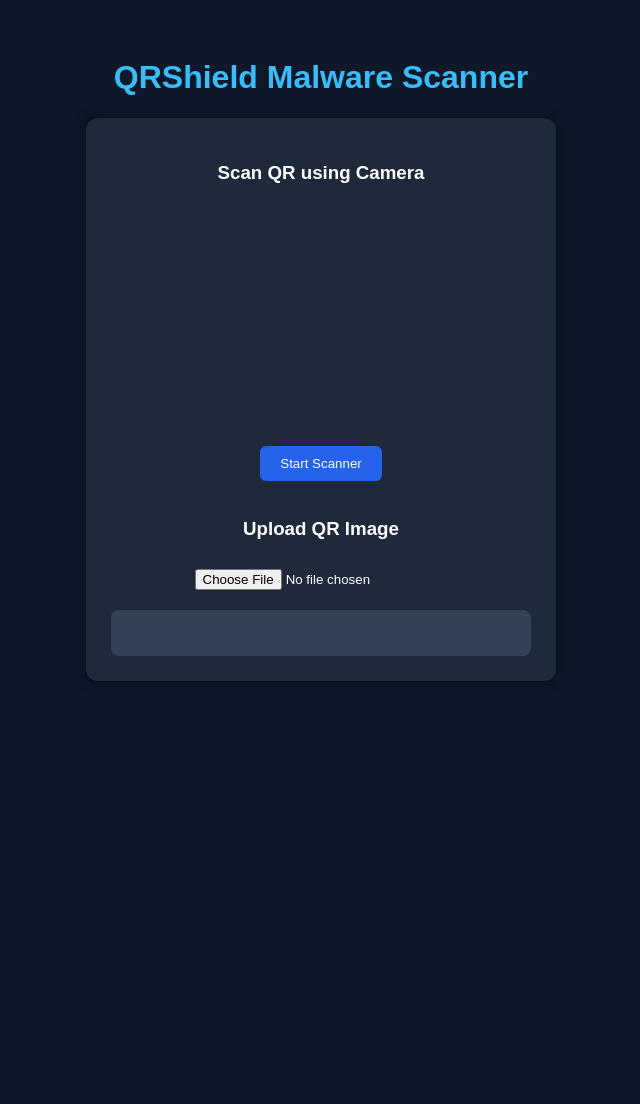
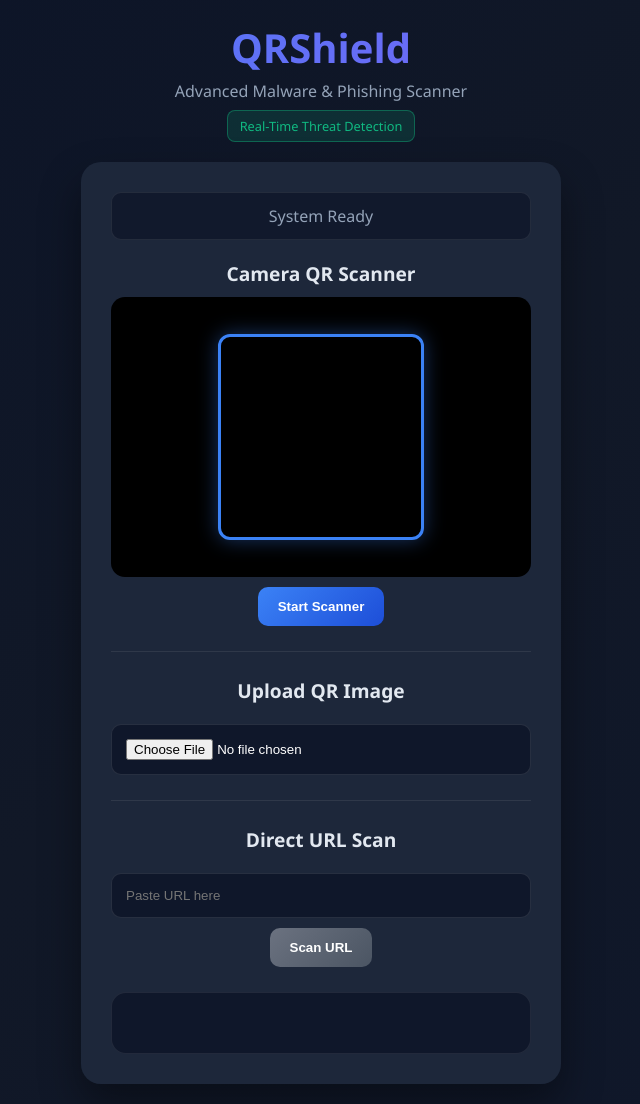
Before and after one commit to turangibunny-ai/QRShield, a Flask app: page / in a window 1280 px wide. Shown: the whole page, without its empty margins (319-959 px from the left). Before the commit the page ends 681 px from the top, so only its background shows below. Run offline with Flask 3, Linux system fonts and the light colour scheme; some libraries are stand-ins or nearby versions.

Commit message:
update files

```diff
--- a/templates/index.html
+++ b/templates/index.html
@@ -1,186 +1,285 @@
+
 <!DOCTYPE html>
-
 <html>
 <head>
 <title>QRShield Security Scanner</title>
+
+<script src="https://unpkg.com/html5-qrcode"></script>
 <script src="https://cdn.jsdelivr.net/npm/jsqr/dist/jsQR.js"></script>
 
 <style>
+
+*{
+margin:0;
+padding:0;
+box-sizing:border-box;
+}
+
 body{
-font-family:Arial;
-background:#0f172a;
-color:white;
+font-family:Segoe UI;
+background:linear-gradient(135deg,#0c1428,#111827,#0f172a);
+color:#e2e8f0;
+min-height:100vh;
+padding:20px;
+}
+
+.main-header{
 text-align:center;
-padding:30px;
+margin-bottom:20px;
 }
 
 h1{
-color:#38bdf8;
+font-size:2.5rem;
+background:linear-gradient(135deg,#3b82f6,#8b5cf6);
+-webkit-background-clip:text;
+-webkit-text-fill-color:transparent;
+}
+
+.subtitle{
+color:#94a3b8;
+margin-top:5px;
+}
+
+.badge{
+display:inline-block;
+padding:6px 12px;
+background:rgba(16,185,129,0.15);
+border:1px solid rgba(16,185,129,0.4);
+border-radius:8px;
+font-size:0.8rem;
+color:#10b981;
+margin-top:8px;
+}
+
+.status-bar{
+background:rgba(15,23,42,0.8);
+border:1px solid rgba(255,255,255,0.08);
+padding:12px;
+border-radius:10px;
+text-align:center;
+margin-bottom:20px;
+color:#94a3b8;
 }
 
 .container{
-background:#1e293b;
-padding:25px;
-border-radius:12px;
-width:420px;
+background:rgba(30,41,59,0.95);
+padding:30px;
+border-radius:20px;
+max-width:480px;
 margin:auto;
-box-shadow:0 0 12px rgba(0,0,0,0.6);
+box-shadow:0 20px 40px rgba(0,0,0,0.4);
 }
 
-video{
-border-radius:8px;
+.section-title{
+margin-top:20px;
+margin-bottom:10px;
+font-size:1.2rem;
+text-align:center;
+}
+
+#reader{
+width:100%!important;
+height:280px;
+margin:auto;
+border-radius:14px;
+background:black;
+position:relative;
+overflow:hidden;
+}
+
+#reader::after{
+content:"";
+position:absolute;
+top:50%;
+left:50%;
+width:200px;
+height:200px;
+transform:translate(-50%,-50%);
+border:3px solid #3b82f6;
+border-radius:12px;
+box-shadow:0 0 20px rgba(59,130,246,0.4);
+pointer-events:none;
+}
+
+.button-group{
+display:flex;
+justify-content:center;
+gap:10px;
+flex-wrap:wrap;
 margin-top:10px;
 }
 
 button{
-background:#2563eb;
-color:white;
 border:none;
-padding:10px 20px;
-margin-top:10px;
-border-radius:6px;
+padding:12px 20px;
+border-radius:10px;
 cursor:pointer;
+font-weight:600;
 }
 
-button:hover{
-background:#1d4ed8;
+.btn-primary{
+background:linear-gradient(135deg,#3b82f6,#1d4ed8);
+color:white;
+}
+
+.btn-secondary{
+background:linear-gradient(135deg,#6b7280,#4b5563);
+color:white;
 }
 
 input{
+width:100%;
+padding:14px;
 margin-top:10px;
+border-radius:10px;
+border:1px solid rgba(255,255,255,0.1);
+background:#0f172a;
+color:white;
+}
+
+.divider{
+height:1px;
+background:rgba(255,255,255,0.08);
+margin:25px 0;
 }
 
 #resultBox{
-margin-top:20px;
-padding:15px;
-border-radius:8px;
-background:#334155;
+margin-top:25px;
+padding:25px;
+border-radius:15px;
+background:rgba(15,23,42,0.9);
+border:1px solid rgba(255,255,255,0.08);
+text-align:center;
 }
 
-.safe{
-color:#22c55e;
-font-weight:bold;
-font-size:18px;
+#urlText{
+font-size:0.9rem;
+color:#94a3b8;
+word-break:break-all;
+margin-bottom:10px;
 }
 
-.danger{
-color:#ef4444;
-font-weight:bold;
-font-size:18px;
+#result{
+font-size:1.5rem;
+margin-top:5px;
 }
 
-.suspicious{
-color:#f59e0b;
-font-weight:bold;
-font-size:18px;
+.safe{color:#10b981}
+.danger{color:#ef4444}
+.suspicious{color:#f59e0b}
+
+#causes{
+margin-top:10px;
+font-size:0.9rem;
+color:#fca5a5;
 }
 
 .loader{
-border:5px solid #334155;
-border-top:5px solid #38bdf8;
+border:4px solid rgba(255,255,255,0.1);
+border-top:4px solid #3b82f6;
 border-radius:50%;
 width:40px;
 height:40px;
 animation:spin 1s linear infinite;
-margin:auto;
+margin:15px auto;
 }
 
 @keyframes spin{
-0%{transform:rotate(0deg)}
+0%{transform:rotate(0)}
 100%{transform:rotate(360deg)}
 }
+
 </style>
-
 </head>
 
 <body>
 
-<h1>QRShield Malware Scanner</h1>
+<div class="main-header">
+
+<h1>QRShield</h1>
+<p class="subtitle">Advanced Malware & Phishing Scanner</p>
+<p class="badge">Real-Time Threat Detection</p>
+
+</div>
 
 <div class="container">
 
-<h3>Scan QR using Camera</h3>
+<div class="status-bar">
+<span id="scanStatus">System Ready</span>
+</div>
 
-<video id="video" width="350" height="220" autoplay></video> <br> <button onclick="startCamera()">Start Scanner</button>
+<h3 class="section-title">Camera QR Scanner</h3>
 
-<br><br>
+<div id="reader"></div>
 
-<h3>Upload QR Image</h3>
-<input type="file" id="fileInput">
+<div class="button-group">
+<button class="btn-primary" onclick="startCamera()">Start Scanner</button>
+</div>
+
+<div class="divider"></div>
+
+<h3 class="section-title">Upload QR Image</h3>
+
+<input type="file" id="fileInput" accept="image/*">
+
+<div class="divider"></div>
+
+<h3 class="section-title">Direct URL Scan</h3>
+
+<input type="text" id="manualURL" placeholder="Paste URL here">
+
+<div class="button-group">
+<button class="btn-secondary" onclick="scanManualURL()">Scan URL</button>
+</div>
 
 <div id="resultBox">
+
 <p id="urlText"></p>
 <p id="result"></p>
+<p id="causes"></p>
+
 <div id="loader" class="loader" style="display:none"></div>
+
 </div>
 
 </div>
 
 <script>
 
-const video = document.getElementById("video")
-const result = document.getElementById("result")
-const loader = document.getElementById("loader")
-const urlText = document.getElementById("urlText")
+const result=document.getElementById("result")
+const loader=document.getElementById("loader")
+const urlText=document.getElementById("urlText")
+const causes=document.getElementById("causes")
 
-let stream = null
-let scanning = false
+let scanner
 
-function startCamera(){
+async function startCamera(){
 
-navigator.mediaDevices.getUserMedia({
-video:{facingMode:"environment"}
-})
-.then(function(s){
+document.getElementById("scanStatus").innerText="Scanning QR Code..."
 
-stream = s
-video.srcObject = s
-scanning = true
-scanFrame()
+try{
 
-})
-.catch(function(){
+scanner=new Html5Qrcode("reader")
 
-result.innerText="Camera permission denied"
+await scanner.start(
+{ facingMode:"environment" },
+{ fps:10 },
+(decodedText)=>{
 
+console.log("QR detected:",decodedText)
+
+scanner.stop().then(()=>{
+checkURL(decodedText)
 })
 
-}
+},
+(err)=>{}
 
-function stopCamera(){
+)
 
-if(stream){
-stream.getTracks().forEach(track=>track.stop())
-}
+}catch(err){
 
-scanning=false
-
-}
-
-function scanFrame(){
-
-if(!scanning) return
-
-const canvas=document.createElement("canvas")
-const ctx=canvas.getContext("2d")
-
-canvas.width=video.videoWidth
-canvas.height=video.videoHeight
-
-ctx.drawImage(video,0,0)
-
-const imageData=ctx.getImageData(0,0,canvas.width,canvas.height)
-
-const code=jsQR(imageData.data,canvas.width,canvas.height)
-
-if(code){
-
-stopCamera()
-checkURL(code.data)
-
-}else{
-
-requestAnimationFrame(scanFrame)
+result.innerHTML="<span class='danger'>Camera access denied</span>"
 
 }
 
@@ -190,7 +289,7 @@ document.getElementById("fileInput").addEventListener("change",function(e){
 
 const file=e.target.files[0]
 
-if(!file) return
+if(!file)return
 
 const reader=new FileReader()
 
@@ -201,6 +300,7 @@ const img=new Image()
 img.onload=function(){
 
 const canvas=document.createElement("canvas")
+
 const ctx=canvas.getContext("2d")
 
 canvas.width=img.width
@@ -208,9 +308,9 @@ canvas.height=img.height
 
 ctx.drawImage(img,0,0)
 
-const imageData=ctx.getImageData(0,0,canvas.width,canvas.height)
+const imageData=ctx.getImageData(0,0,img.width,img.height)
 
-const code=jsQR(imageData.data,canvas.width,canvas.height)
+const code=jsQR(imageData.data,imageData.width,imageData.height)
 
 if(code){
 
@@ -218,7 +318,7 @@ checkURL(code.data)
 
 }else{
 
-result.innerText="No QR code detected"
+result.innerHTML="<span class='suspicious'>No QR code detected</span>"
 
 }
 
@@ -232,50 +332,86 @@ reader.readAsDataURL(file)
 
 })
 
+function scanManualURL(){
+
+let url=document.getElementById("manualURL").value.trim()
+
+if(!url){
+
+result.innerHTML="<span class='suspicious'>Enter URL</span>"
+return
+
+}
+
+if(!url.startsWith("http")){
+
+url="https://"+url
+
+}
+
+checkURL(url)
+
+}
+
 function checkURL(url){
 
-urlText.innerText="Scanned URL: "+url
-result.innerText=""
+document.getElementById("scanStatus").innerText="Scanning Link..."
+
+urlText.innerHTML="Scanning: "+url
+
+result.innerHTML=""
+causes.innerHTML=""
+
 loader.style.display="block"
 
 fetch("/check",{
+
 method:"POST",
+
 headers:{
 "Content-Type":"application/json"
 },
+
 body:JSON.stringify({url:url})
+
 })
 .then(res=>res.json())
+
 .then(data=>{
 
 loader.style.display="none"
 
+document.getElementById("scanStatus").innerText="Scan Complete"
+
 if(data.status==="Dangerous"){
 
-result.innerHTML="<span class='danger'>Dangerous</span><br>Risk Score: "+data.danger_score+"%<br>Reason: "+data.reason
+result.innerHTML="<span class='danger'>DANGEROUS</span><br>Risk Score "+data.danger_score+"%"
+
+causes.innerHTML="Cause: "+data.reason
 
 }
+
 else if(data.status==="Suspicious"){
 
-result.innerHTML="<span class='suspicious'>Suspicious</span><br>Risk Score: "+data.danger_score+"%<br>Reason: "+data.reason
+result.innerHTML="<span class='suspicious'>SUSPICIOUS</span><br>Risk Score "+data.danger_score+"%"
+
+causes.innerHTML="Cause: "+data.reason
 
 }
-else if(data.status==="Safe"){
 
-result.innerHTML="<span class='safe'>Safe</span><br>Risk Score: "+data.danger_score+"%"
-
-}
 else{
 
-result.innerText="Error scanning URL"
+result.innerHTML="<span class='safe'>SAFE</span><br>Risk Score "+data.danger_score+"%"
 
 }
 
 })
-.catch(function(){
+
+.catch(()=>{
 
 loader.style.display="none"
-result.innerText="Server error"
+
+result.innerHTML="<span class='danger'>Server Error</span>"
 
 })
 
```
